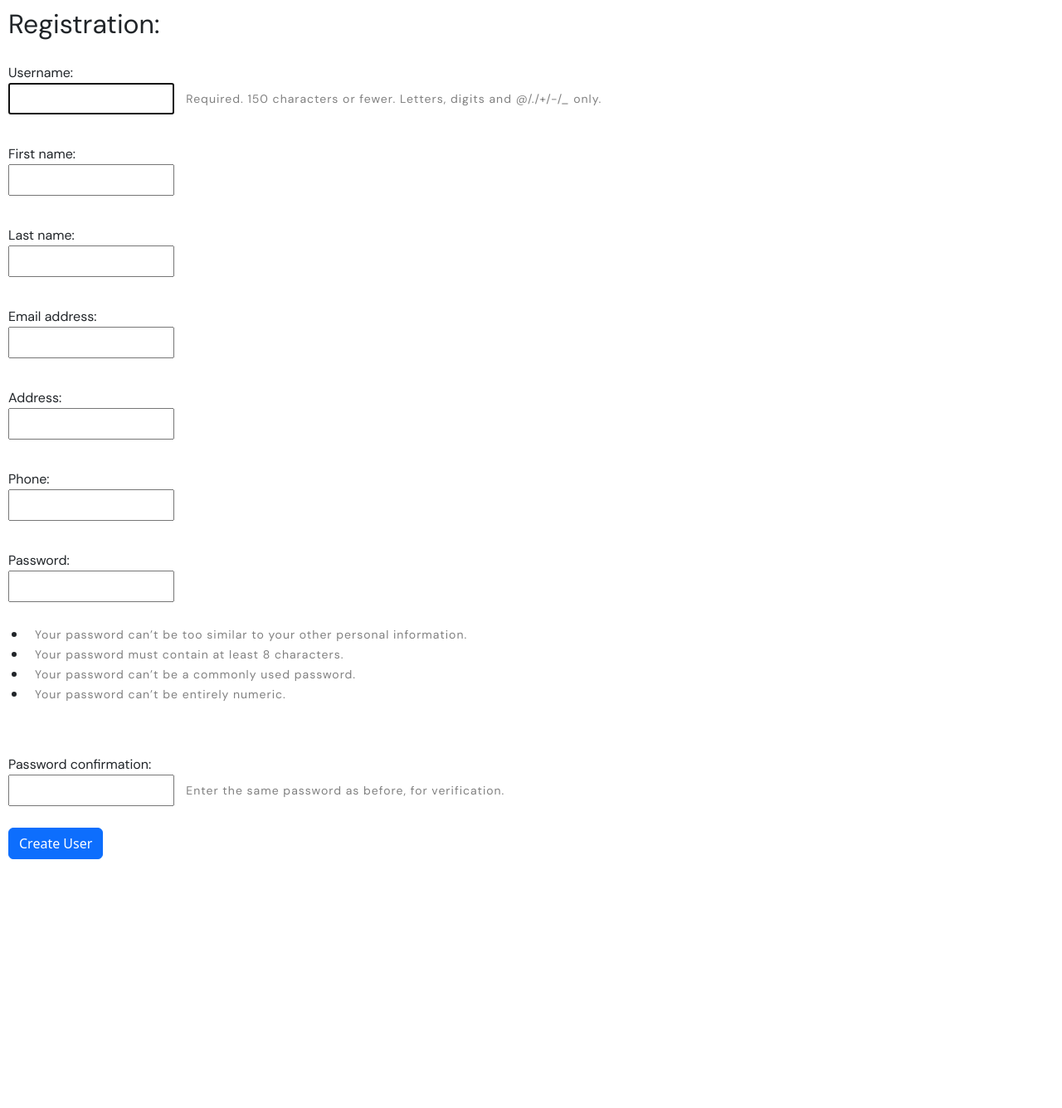
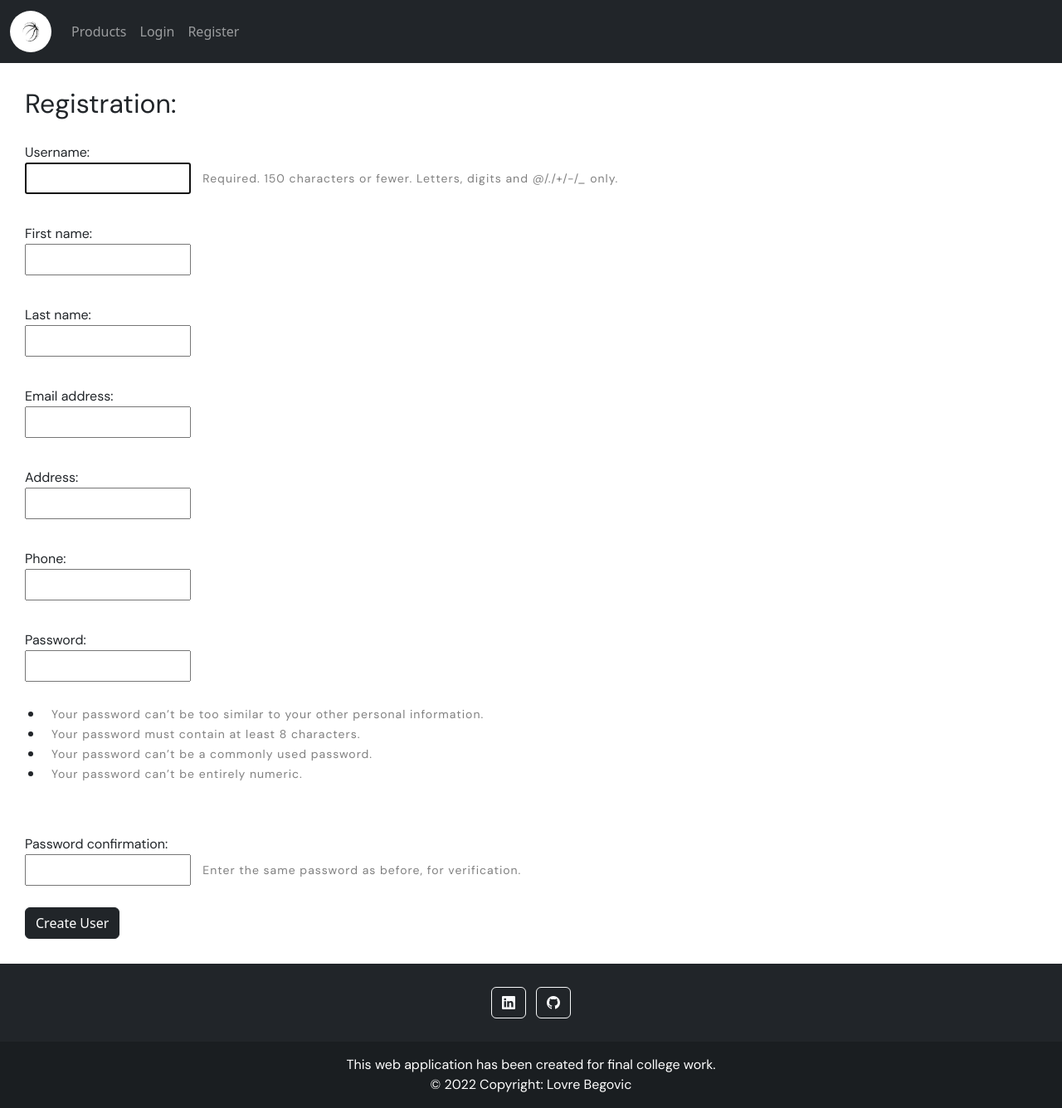
Before and after one commit to lb46861/Basktebal-shop-Swoosh, a Django app: page /register/ in a window 1280 px wide. Shown: the whole page at 83% size. Before the commit the page ends 1036 px from the top, so only its background shows below. Run offline with Django 4.2, Linux system fonts and the light colour scheme; some libraries are stand-ins or nearby versions.

Commit message:
Bug fixes

```diff
--- a/swoosh_project/swoosh_app/templates/account/login.html
+++ b/swoosh_project/swoosh_app/templates/account/login.html
@@ -1,5 +1,5 @@
 {% extends 'base.html' %} {% block content %}
-<form method="post">
+<form method="post" style="padding: 20px;">
   {% csrf_token %}
   <h2>Login</h2>
   {% for field in form %}
@@ -10,5 +10,5 @@
   </p>
   <input class='mysubmit' type="submit" value="Login" />
 </form>
-<p>Don't have an account? <a href="{% url 'register' %}">Register here</a></p>
+<p style="padding: 10px 30px;">Don't have an account? <a href="{% url 'register' %}">Register here</a></p>
 {% endblock %}
--- a/swoosh_project/swoosh_app/templates/account/register.html
+++ b/swoosh_project/swoosh_app/templates/account/register.html
@@ -2,7 +2,7 @@
 {% block content %}
 
 
-<form method="post">
+<form method="post"  style="padding: 20px;">
   {% csrf_token %}
   <h2>Registration:</h2>
     {% for field in form %}
@@ -24,7 +24,7 @@
       </p>
       {% endfor %}
       {% csrf_token %}
-      <button type="submit" class="btn btn-primary" style="margin: 0 0 10px 10px;">Create User</button>
+      <button type="submit" class="btn btn-dark" style="margin: 0 0 10px 10px;">Create User</button>
     </form>
 
 
--- a/swoosh_project/swoosh_app/templates/base.html
+++ b/swoosh_project/swoosh_app/templates/base.html
@@ -10,17 +10,17 @@
     <link href="https://fonts.googleapis.com/css2?family=DM+Sans&display=swap" rel="stylesheet">
     <link rel="stylesheet" type="text/css" href="{% static 'css/bootstrap.min.css' %}" >
 	  <link rel="stylesheet" type="text/css" href="{% static 'style.css' %}"/>
-
+    <link rel="stylesheet" href="https://cdn.jsdelivr.net/npm/bootstrap-icons@1.8.1/font/bootstrap-icons.css">
     <title>Swoosh shop</title>
   </head>
-  <body>
+  <body class="d-flex flex-column min-vh-100">
+
+    {% include "navigation.html" %}
 
     {% block content %} {% endblock %}
 
 
-
-
-
+    {% include "footer.html" %}
 
     <script type="text/javascript" src="{% static 'js/jquery-3.6.0.min.js' %}"></script>
     <script src="https://ajax.googleapis.com/ajax/libs/jquery/1.12.4/jquery.min.js"></script>
@@ -29,8 +29,7 @@
 
 
     <script>
-
-    $("#success-alert").fadeTo(2000, 250).slideUp(250, function(){
+    $("#success-alert").fadeTo(1500, 250).slideUp(250, function(){
         $("#success-alert").slideUp(250);
     });
     </script>
--- /dev/null
+++ b/swoosh_project/swoosh_app/templates/footer.html
@@ -0,0 +1,23 @@
+<footer class="bg-dark text-center text-white mt-auto">
+
+    <div class="container p-4 pb-0">
+      <section class="mb-4">
+
+        <a class="btn btn-outline-light btn-floating m-1" href="https://www.linkedin.com/in/lovre-begovi%C4%87-083471231" role="button">
+            <i class="bi bi-linkedin"></i>
+       </a>
+
+        <a class="btn btn-outline-light btn-floating m-1" href="https://github.com/lb46861" role="button" >
+            <i class="bi bi-github"></i>
+        </a>
+
+      </section>
+    </div>
+
+    <div class="text-center p-3" style="background-color: rgba(0, 0, 0, 0.2); font-family: 'DM Sans', sans-serif;">
+        This web application has been created for final college work.<br>
+        © 2022 Copyright: Lovre Begovic
+
+    </div>
+
+</footer>
--- /dev/null
+++ b/swoosh_project/swoosh_app/templates/navigation.html
@@ -0,0 +1,38 @@
+{% load static %}
+<nav class="navbar navbar-expand-lg navbar-dark bg-dark">
+    <div class="container-fluid">
+
+      <a class="navbar-brand" href="#"><img src="{% static 'logo.png' %}" style="width: 50px; height:50px; border-radius: 50%;"></a>
+
+      <button class="navbar-toggler" type="button" data-bs-toggle="collapse" data-bs-target="#navbarNav" aria-controls="navbarNav" aria-expanded="false" aria-label="Toggle navigation">
+        <span class="navbar-toggler-icon"></span>
+      </button>
+
+      <div class="collapse navbar-collapse" id="navbarNav">
+        <ul class="navbar-nav">
+
+            <li><a class="nav-link" href="{% url 'productlist' %}">Products</a></li>
+
+            {% if request.user.is_authenticated %}
+                <li><a class="nav-link" href="{% url 'mycart' %}">Cart</a></li>
+
+                {% if request.user.role_id|lower == 'user' %}
+                {% elif request.user.role_id|lower == 'admin' %}
+                {% endif %}
+
+                <li><strong><a class="nav-link inline" href="{% url 'logout' %}">Logout</a></strong></li>
+
+            {% else %}
+                    <li><a class="nav-link" href="{% url 'login' %}">Login</a></li>
+                    <li><a class="nav-link" href="{% url 'register' %}">Register</a></li>
+            {% endif %}
+
+        </ul>
+        <!-- <ul class="navbar-nav ms-auto">
+            {% if request.user.is_authenticated %}
+                <li><strong><a class="nav-link inline" href="{% url 'logout' %}">Logout</a></strong></li>
+            {% endif %}
+        </ul> -->
+      </div>
+    </div>
+  </nav>
--- a/swoosh_project/swoosh_app/templates/products/productList.html
+++ b/swoosh_project/swoosh_app/templates/products/productList.html
@@ -5,7 +5,7 @@
 <div class="container">
 
 
-        <h1 style="margin-bottom: 80px;">Enjoy our products: </h1>
+        <h1 style="margin-bottom: 80px; margin-top: 50px;">Enjoy our products: </h1>
 
         {% for product in products %}
         <div class="row spaceBetween">
--- a/swoosh_project/swoosh_app/views.py
+++ b/swoosh_project/swoosh_app/views.py
@@ -4,6 +4,8 @@ from django.shortcuts import redirect, render
 from .forms import UserForm
 from .models import Product, ProductDetail, Order, OrderDetails
 import uuid, random
+from django.contrib.auth.decorators import login_required
+
 # Create your views here.
 
 
@@ -23,7 +25,7 @@ def productlist(request):
     products = Product.objects.all()
     return render(request, 'products/productlist.html', {'products': products})
 
-
+@login_required(login_url='login')
 def addToCart(request, myProduct):
     #number = uuid.uuid1(random.randint(0, 281474976710655))
     customer = request.user
@@ -66,32 +68,41 @@ def removeAll(request, myProduct):
     return 'Products removed successfully!'
 
 
+def isAvailable(productdetail):
+    available = 0
+    for prod in productdetail:
+        if prod.quantity > 0:
+            available += 1
+            break
+    return available
 
 def productdetail(request, id):
+    stock = ''
     if request.method == 'POST':
         productDetailID = request.POST['myproduct']
         myProduct = ProductDetail.objects.get(id = productDetailID)
         option = request.POST['option']
         if option == 'tocart':
-            addToCart(request, myProduct)
+            stock = addToCart(request, myProduct)
         elif option == 'buy':
             addToCart(request, myProduct)
             return redirect('mycart')
 
     product = Product.objects.get(id = id)
     productdetail = ProductDetail.objects.filter(product_id = id)
-    #available = len(productdetail.values_list('product_id', flat=True))
+    available = isAvailable(productdetail)
     similiarProducts = Product.objects.filter(category_id = product.category_id).exclude(id=product.id)
 
     data = {
         'product': product,
         'productdetail' : productdetail,
-        #'available': available,
+        'available': available,
         'similiarProducts': similiarProducts,
+        'stock': stock
     }
     return render(request, 'products/productdetail.html',data)
 
-
+@login_required(login_url='login')
 def cart(request):
     stock = ''
     if request.method == 'POST':
--- a/swoosh_project/swoosh_project/settings.py
+++ b/swoosh_project/swoosh_project/settings.py
@@ -39,6 +39,7 @@ INSTALLED_APPS = [
     'django.contrib.messages',
     'django.contrib.staticfiles',
     'phonenumber_field',
+    'django_static_ionicons',
     'swoosh_app',
 ]
 
--- a/swoosh_project/swoosh_project/urls.py
+++ b/swoosh_project/swoosh_project/urls.py
@@ -20,10 +20,12 @@ from django.contrib.auth.views import LoginView, LogoutView
 from django.conf import settings
 from django.conf.urls.static import static
 
+
 urlpatterns = [
     path('admin/', admin.site.urls),
     path('register/', views.register, name='register'),
     path('login/', LoginView.as_view(template_name='account/login.html'), name='login'),
+    path('logout/', LogoutView.as_view(template_name='account/logout.html'), name='logout'),
     path('productlist/', views.productlist, name='productlist'),
     path('productdetail/<int:id>', views.productdetail, name='productdetail'),
     path('cart/', views.cart, name='mycart'),
```
Also changed, not shown: swoosh_project/swoosh_app/templates/account/logout.html (added, +7 -0 lines), swoosh_project/swoosh_app/templates/account/mycart.html (+9 -9 lines), swoosh_project/swoosh_app/templates/products/productdetail.html (+9 -1 lines), swoosh_project/static/media/06df2114.jpg (added), swoosh_project/swoosh_app/forms.py (line endings or trailing spaces), swoosh_project/swoosh_app/static/logo.png (added), swoosh_project/swoosh_app/static/style.css (line endings or trailing spaces).
